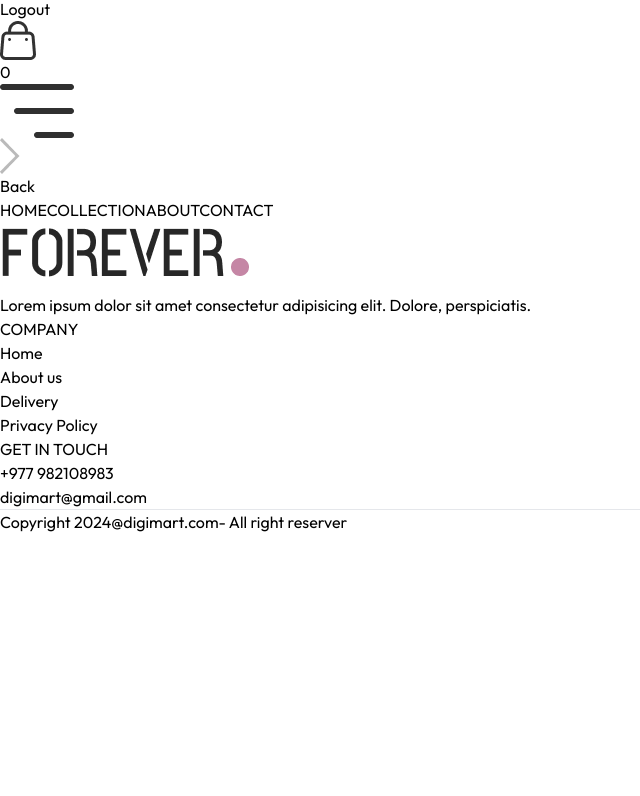
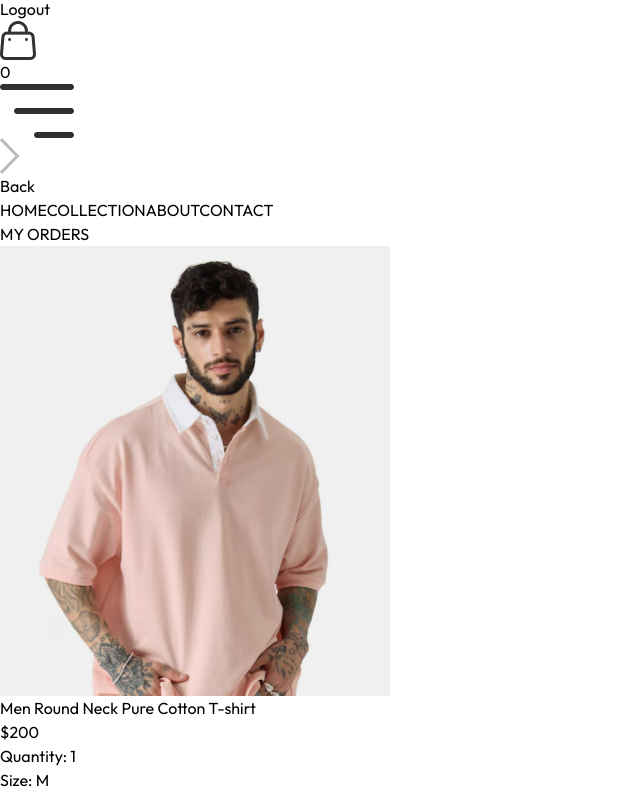
Before and after one commit to Beasty002/Fullstack-ecom, a React (Vite) app in the folder Frontend/: page /orders in a window 1280 px wide. Shown: the part 300-1096 px from the top of the page, without its empty margins (0-640 px from the left). Before the commit the page ends 834 px from the top, so only its background shows below. Built offline with nearby package versions, Linux system fonts and the light colour scheme.

Commit message:
ft : my order ui

```diff
--- a/Frontend/src/pages/Orders.jsx
+++ b/Frontend/src/pages/Orders.jsx
@@ -1,8 +1,44 @@
-import React from 'react'
+import React, { useContext } from 'react'
+import { ShopContext } from '../context/ShopContext'
+import Title from '../components/Title'
 
 const Orders = () => {
+    const { products, currency } = useContext(ShopContext)
     return (
-        <div>
+        <div className='border-t pt-16'>
+            <div className='text-2xl'>
+                <Title text1={'MY'} text2={'ORDERS'} />
+
+            </div>
+            <div>
+                {
+                    products.slice(1, 4).map((item, idx) => (
+                        <div key={idx} className='py-4 border-b text-gray-700 flex flex-col md:flex-row md:items-center md:justify-between gap-4'>
+                            <div className='flex items-start gap-6 text-sm'>
+                                <img src={item.image[0]} className='w-16 sm:w-20' alt="" />
+                                <div>
+                                    <p className='sm:text-base font-medium '>{item.name}</p>
+                                    <div className='flex items-center gap-3 mt-2 text-base text-gray-700'>
+                                        <p className='text-lg'>{currency}{item.price}</p>
+                                        <p>Quantity: 1</p>
+                                        <p>Size: M</p>
+                                    </div>
+                                    <p className='mt-2'>Date: <span className='text-gray-400'>25 Jul, 2024</span></p>
+                                </div>
+
+                            </div>
+                            <div className='md:w-1/2 flex justify-between'>
+                                <div className='flex items-center gap-2'>
+                                    <p className='min-w-2 h-2 rounded-full bg-green-500'></p>
+                                    <p className='text-base'>Ready to ship</p>
+                                </div>
+                                <button className='border px-4 py-2 text-sm font-medium rouded-sm'>Track Order</button>
+
+                            </div>
+                        </div>
+                    ))
+                }
+            </div>
 
         </div>
     )
```
